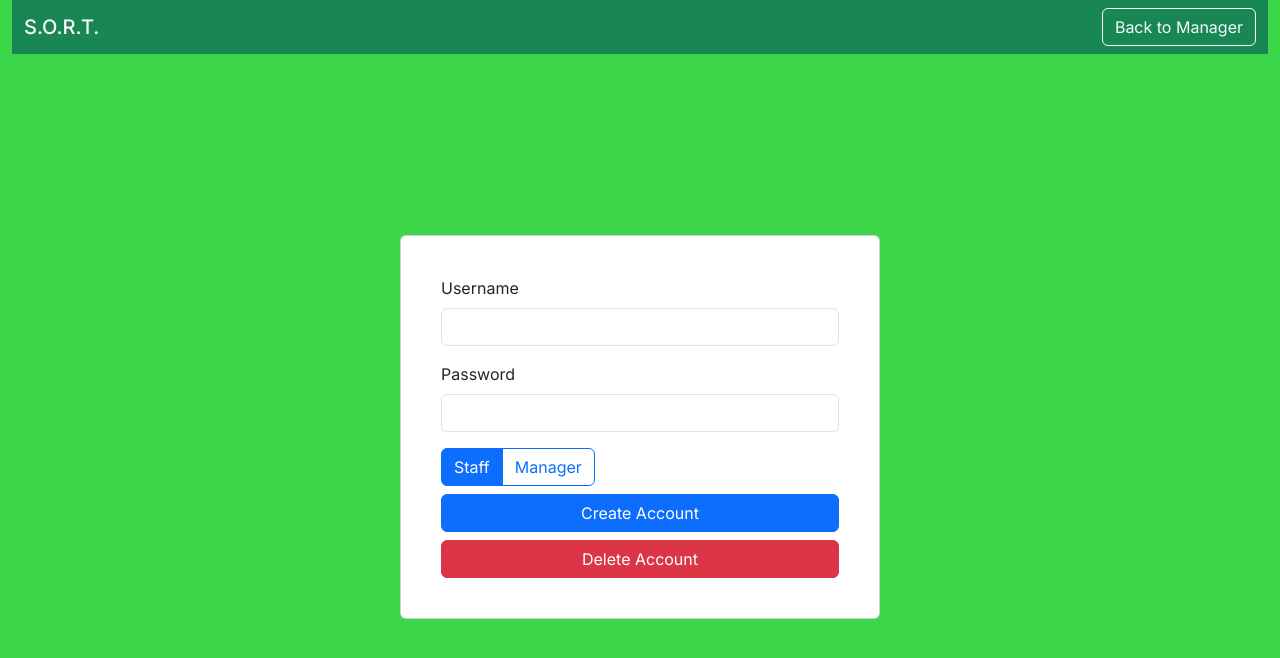
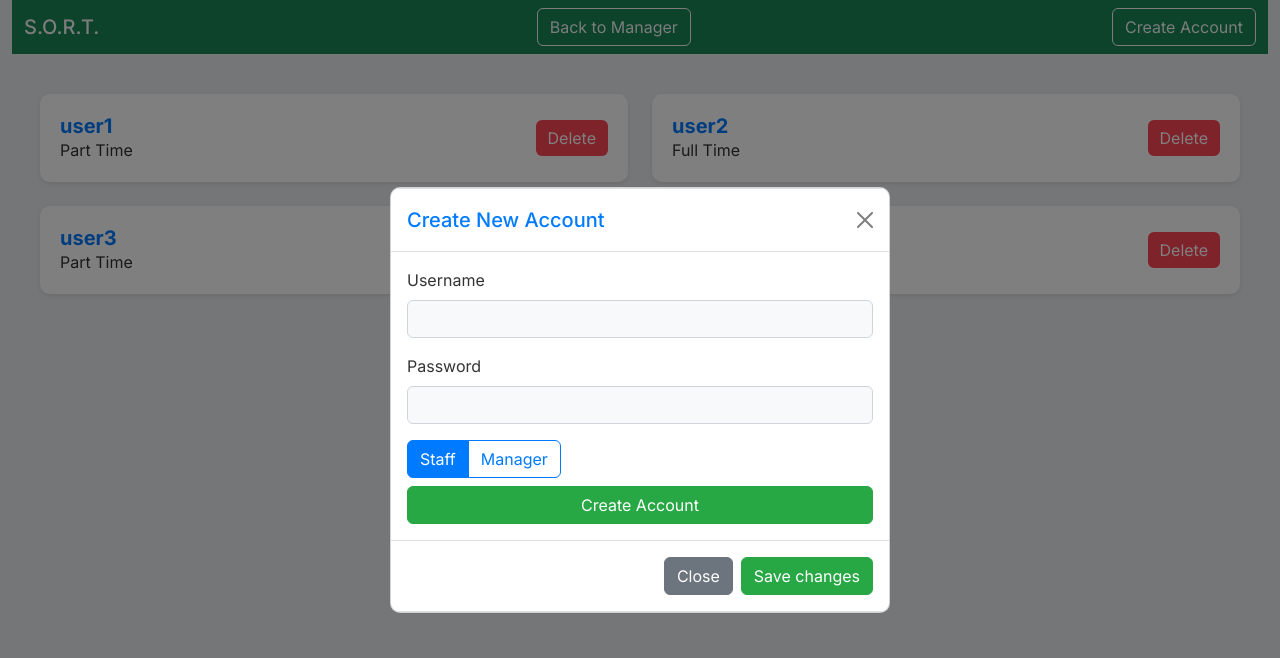
Before and after one commit to meganlimjy02/DSA3101-Team-404, a Next.js app in the folder frontend/sort-app/: page /management/accountcreation in a window 1280 px wide. Both pictures are taken after a click on the button "Create Account". Shown: the top 658 px of the page. Built offline with nearby package versions, Linux system fonts and the light colour scheme; no server answers.

Commit message:
yunxiu's acc page and styling

```diff
--- /dev/null
+++ b/frontend/sort-app/src/app/management/accountcreation/acc.css
@@ -0,0 +1,105 @@
+
+.card {
+    background: #ffffff;
+    border-radius: 10px;
+    color: #333;
+    transition: transform 0.3s ease;
+    border: none; /* Remove border for a cleaner look */
+  }
+
+  .card:hover {
+    transform: translateY(-5px);
+    box-shadow: 0 4px 8px rgba(0, 0, 0, 0.2);
+  }
+
+  .card-body {
+    padding: 20px;
+    display: flex;
+    justify-content: space-between; /* This will push content to the sides */
+    align-items: center; /* This will vertically center the content */
+  }
+
+  .card-title {
+    color: #007bff;
+    font-weight: bold;
+    margin-bottom: 0; /* Reduces space between title and text */
+  }
+
+  .btn-danger {
+    background: #ff4757;
+    border: none;
+  }
+
+  .btn-danger:hover {
+    background: #ff6b81;
+  }
+
+  /* Reduce the height of the card */
+  .card {
+    height: auto; /* or you can set a specific height */
+  }
+
+
+/* Light-Themed High-Tech Modal Style */
+.modal-content {
+    background: #ffffff; /* Light background for the modal */
+    color: #333; /* Dark text color for contrast */
+    border-radius: 10px; /* Rounded corners for the modal */
+}
+
+.modal-header, .modal-footer {
+    border-bottom: 1px solid #dee2e6; /* Light grey border for a subtle division */
+    border-top: 1px solid #dee2e6; /* Same for the top border in the footer */
+}
+
+.modal-title {
+    color: #007bff; /* Keep the blue tint for the title for a touch of color */
+}
+
+.btn-close {
+    filter: none; /* Keep the close button default */
+}
+
+/* Styling for form inputs to keep them sleek and modern */
+.form-control {
+    background-color: #f8f9fa;
+    border: 1px solid #ced4da;
+    color: #495057;
+}
+
+.form-control:focus {
+    background-color: #fff;
+    border-color: #80bdff;
+    outline: none;
+    box-shadow: 0 0 0 0.2rem rgba(0, 123, 255, 0.25);
+    color: #495057;
+}
+
+/* Green button for saving changes, bright and vibrant */
+.btn-primary {
+    background-color: #28a745; /* Vibrant green */
+    border-color: #28a745;
+}
+
+.btn-primary:hover {
+    background-color: #218838;
+    border-color: #1e7e34;
+}
+
+/* Customization for radio buttons to make them sleek */
+.btn-outline-primary {
+    color: #007bff;
+    border-color: #007bff;
+}
+
+.btn-outline-primary:hover, .btn-outline-primary:focus, .btn-outline-primary:active {
+    color: #0056b3;
+    background-color: #e2e6ea;
+    border-color: #007bff;
+}
+
+.btn-check:checked + .btn-outline-primary {
+    background-color: #007bff;
+    color: #fff;
+    border-color: #007bff;
+}
--- a/frontend/sort-app/src/app/management/accountcreation/page.tsx
+++ b/frontend/sort-app/src/app/management/accountcreation/page.tsx
@@ -2,8 +2,18 @@
 import { UserAPIs } from '@/app/apis/userAPI';
 import Link from 'next/link';
 import { useState } from 'react';
+import './acc.css';
 
 export default function AccountCreationPage() {
+
+
+  const accounts = [
+    { username: 'user1', role: 'Part Time' },
+    { username: 'user2', role: 'Full Time' },
+    { username: 'user3', role: 'Part Time' },
+    { username: 'user4', role: 'Full Time' },
+    // Add more account objects here...
+  ];
 
   const [username, setUsername] = useState("")
   const [password, setPassword] = useState("")
@@ -26,24 +36,40 @@ export default function AccountCreationPage() {
 
   }
 
+
   return (
-    <div className='container-fluid min-vh-100 d-flex flex-column' style={{ backgroundColor: "#3DD54A" }}>
+    <div className='container-fluid min-vh-100 d-flex flex-column' style={{ backgroundColor: "#e9ecef" }}>
       <nav className="navbar navbar-light bg-success">
         <div className="container-fluid">
           <span className="navbar-brand mb-0 h1 text-light">S.O.R.T.</span>
           <Link href="/management">
             <button type="button" className="btn btn-outline-light">Back to Manager</button>
           </Link>
+          {/* Trigger Button for Modal */}
+          <button type="button" className="btn btn-outline-light" data-bs-toggle="modal" data-bs-target="#createAccountModal">
+            Create Account
+          </button>
         </div>
       </nav>
-      <div className="card m-auto p-3" style={{ width: "30rem" }}>
-        <form className='p-4'>
+
+
+      {/* Static Modal */}
+      <div className="modal fade" id="createAccountModal" tabIndex="-1" aria-labelledby="createAccountModalLabel" aria-hidden="true">
+        <div className="modal-dialog modal-dialog-centered modal-dialog-scrollable">
+          <div className="modal-content">
+            <div className="modal-header">
+              <h5 className="modal-title" id="createAccountModalLabel">Create New Account</h5>
+              <button type="button" className="btn-close" data-bs-dismiss="modal" aria-label="Close"></button>
+            </div>
+            <div className="modal-body">
+              {/* Account Creation Form */}
+              <form>
                 <div className="mb-3">
                   <label htmlFor="username" className="form-label">Username</label>
                   <input type="text" className="form-control" id="username" aria-describedby="emailHelp"  onChange={(e) => setUsername(e.target.value)} />
                 </div>
                 <div className="mb-3">
-            <label htmlFor="password" className="form-label">Password</label>
+                  <label htmlFor="new-password" className="form-label">Password</label>
                   <input type="password" className="form-control" id="password" onChange={(e) => setPassword(e.target.value)} />
                 </div>
                 <div className="btn-group" role="group">
@@ -55,9 +81,32 @@ export default function AccountCreationPage() {
                 </div>
                 {/* Additional form fields for account creation */}
                 <button type="button" className="w-100 mt-2 btn btn-primary" onClick={() => handleCreateAccount()}>Create Account</button>
-          <button type="button" className="w-100 mt-2 btn btn-danger" onClick={() => handleDeleteAccount()}>Delete Account</button>
               </form>
+            </div>
+            <div className="modal-footer">
+              <button type="button" className="btn btn-secondary" data-bs-dismiss="modal">Close</button>
+              <button type="button" className="btn btn-primary" onClick={() => handleCreateAccount()}>Save changes</button>
 
+            </div>
+          </div>
+        </div>
+      </div>
+
+      {/* Account Display Section */}
+      <div className="row row-cols-1 row-cols-md-2 g-4 m-3">
+        {accounts.map((account, index) => (
+          <div key={index} className="col">
+            <div className="card h-100 shadow-sm">
+              <div className="card-body d-flex align-items-center justify-content-between">
+                <div>
+                  <h5 className="card-title">{account.username}</h5>
+                  <p className="card-text">{account.role}</p>
+                </div>
+                <button className="btn btn-danger">Delete</button>
+              </div>
+            </div>
+          </div>
+        ))}
       </div>
     </div>
   );
```
Lines whose indentation alone changed are shown as unchanged.
